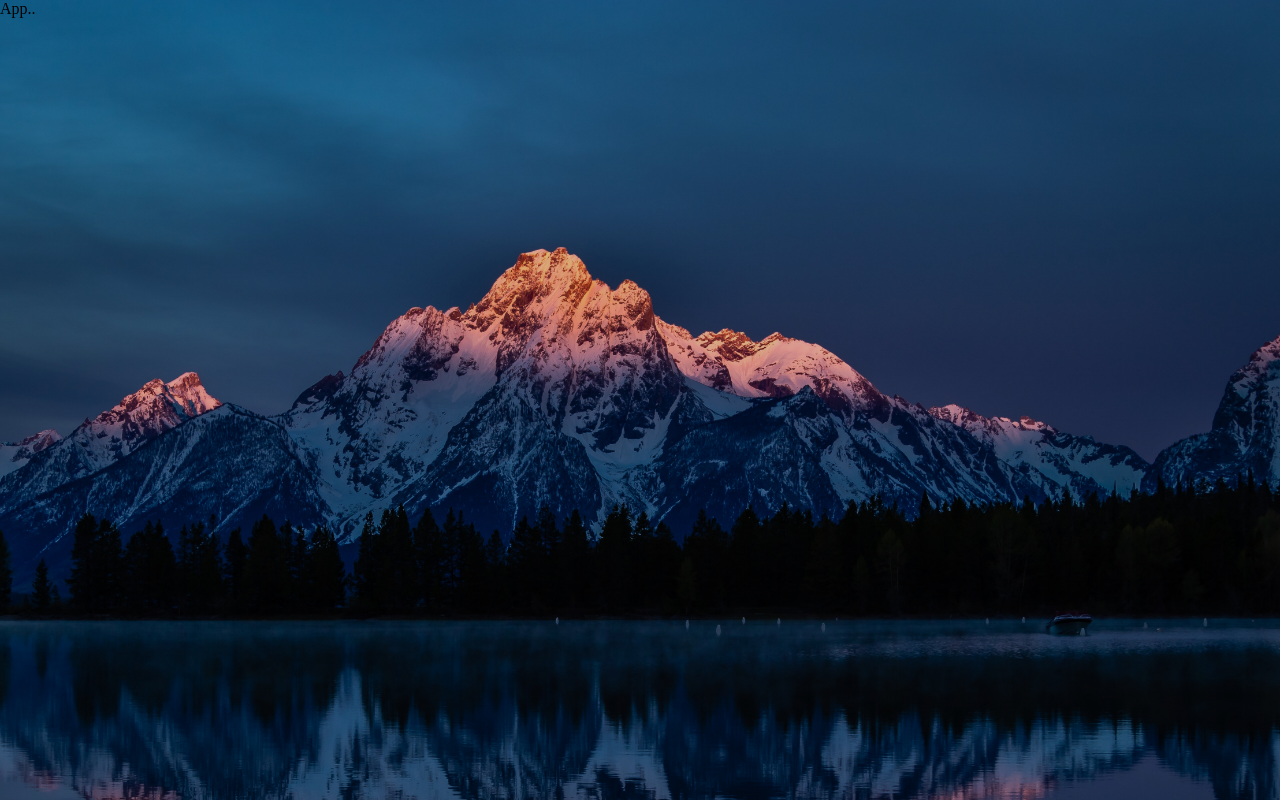
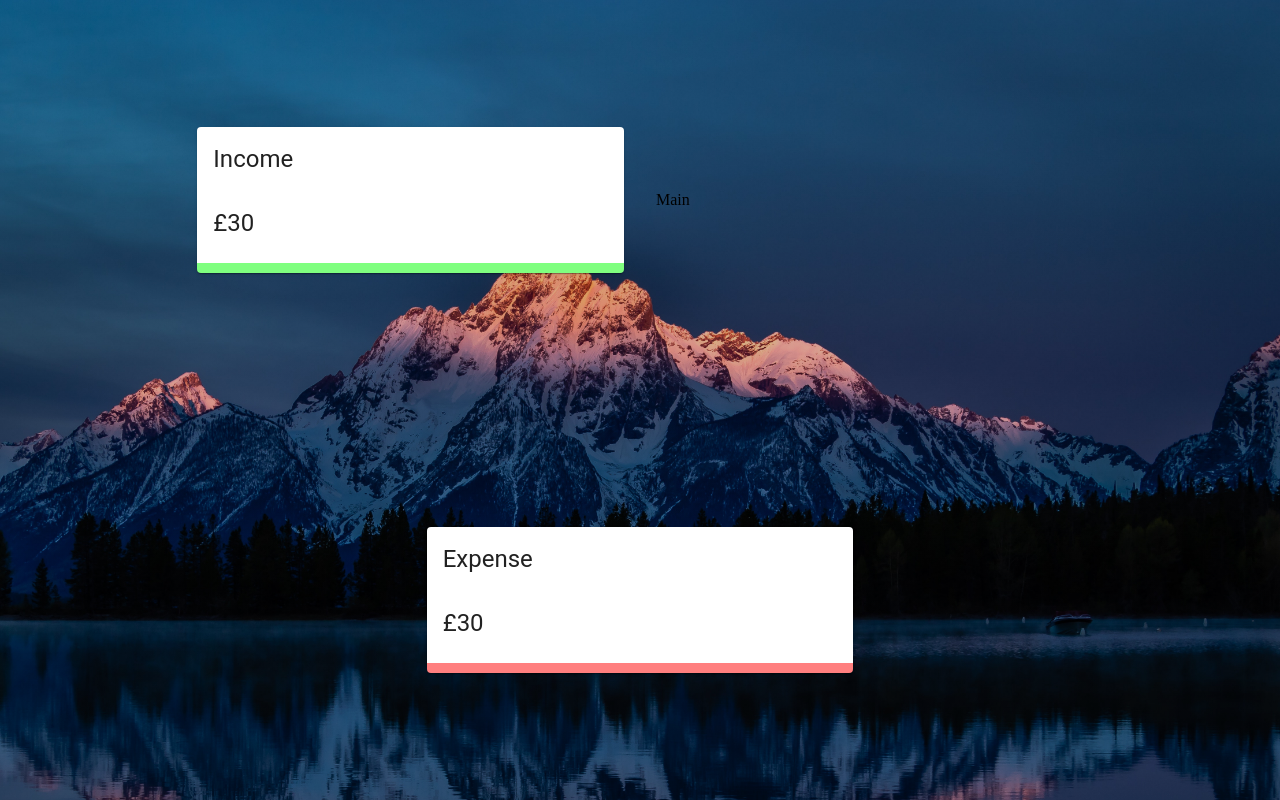
Before and after one commit to BlissfulCoda/Expense--Tracker, a React (Create React App) app: page / in a window 1280 px wide. Built offline with nearby package versions, Linux system fonts and the light colour scheme.

Commit message:
used material-ui for styling

```diff
--- a/src/App.js
+++ b/src/App.js
@@ -1,7 +1,26 @@
 import React from 'react';
+import  { Grid } from '@material-ui/core';
+
+import Details from './Components/Details/Details';
+import useStyles from './styles';
 
 const App = () => {
-  return <div>App..</div>;
+    const classes = useStyles();
+  return(
+      <div>
+        <Grid className={classes.grid} container spacing={0} alignItems="center" justify="center" style={{height: '100vh' }}>
+          <Grid item xs={12} sm={4}>
+            <Details title="Income"/>
+          </Grid>
+          <Grid item xs={12} sm={4}>
+            Main
+          </Grid>
+          <Grid item xs={12} sm={4}>
+            <Details  title="Expense"/>
+          </Grid>
+        </Grid>
+      </div>
+  )
 };
 
 export default App;
--- /dev/null
+++ b/src/Components/Details/Details.jsx
@@ -0,0 +1,19 @@
+import React from 'react';
+import { Card, CardHeader, CardContent, Typography } from '@material-ui/core';
+import { Doughnut } from 'react-chartjs-2';
+
+import useStyles from './styles';
+
+const Details = ({ title }) => {
+  const classes = useStyles();
+  return (
+    <Card className={ title === 'Income' ? classes.income : classes.expense}>
+      <CardHeader title={title} />
+      <CardContent>
+        <Typography variant="h5">£30</Typography>
+      </CardContent>
+    </Card>
+  );
+};
+
+export default Details;
--- /dev/null
+++ b/src/Components/Details/styles.js
@@ -0,0 +1,10 @@
+import { makeStyles } from '@material-ui/core';
+
+export default makeStyles(() =>  ({
+    income: {
+        borderBottom: '10px solid rgba(0, 255, 0, 0.5)',
+    },
+    expense: {
+        borderBottom: '10px solid rgba(255, 0, 0, 0.5)',
+    }
+}))
--- /dev/null
+++ b/src/styles.js
@@ -0,0 +1,30 @@
+import { makeStyles } from '@material-ui/core/styles';
+
+export default makeStyles((theme) => ({
+  desktop: {
+    [theme.breakpoints.up('sm')]: {
+      display: 'none',
+    },
+  },
+  mobile: {
+    [theme.breakpoints.down('sm')]: {
+      display: 'none',
+    },
+  },
+  main: {
+    [theme.breakpoints.up('sm')]: {
+      paddingBottom: '5%',
+    },
+  },
+  last: {
+    [theme.breakpoints.down('sm')]: {
+      marginBottom: theme.spacing(3),
+      paddingBottom: '200px',
+    },
+  },
+  grid: {
+    '& > *': {
+      margin: theme.spacing(2),
+    },
+  },
+}));
```
Also changed, not shown: 1 other file (tests, documents, lock files or other folders).
